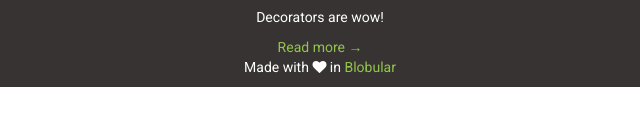
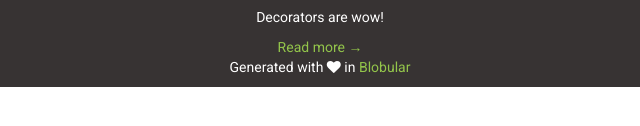
Before and after one commit to tushar-rishav/Blogular, a plain HTML site: page index.html in a window 1280 px wide. Shown: the part 390-516 px from the top of the page, 320-960 px from the left. Drawn offline with Linux system fonts and the light colour scheme.

Commit message:
Demo added

```diff
--- a/partials/madewith.html
+++ b/partials/madewith.html
@@ -1,3 +1,3 @@
 <footer>
-	<p>Made with <i class="fa fa-heart"></i> in <a href="https://github.com/tushar-rishav/Blobular">Blobular</a>  </p>
+	<p>Generated with <i class="fa fa-heart"></i> in <a href="https://github.com/tushar-rishav/Blobular">Blobular</a>  </p>
 </footer>
```
Also changed, not shown: 1 other file.
